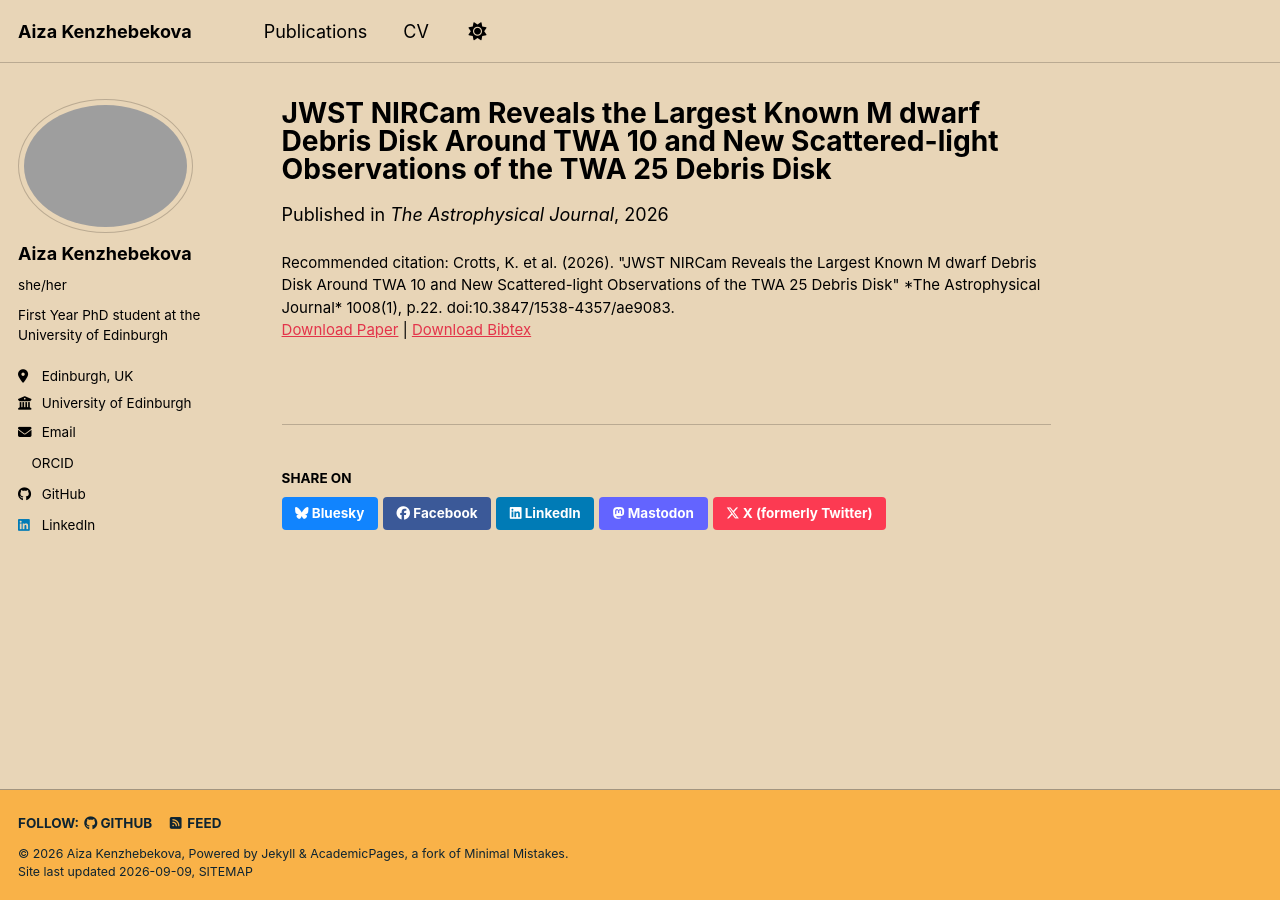
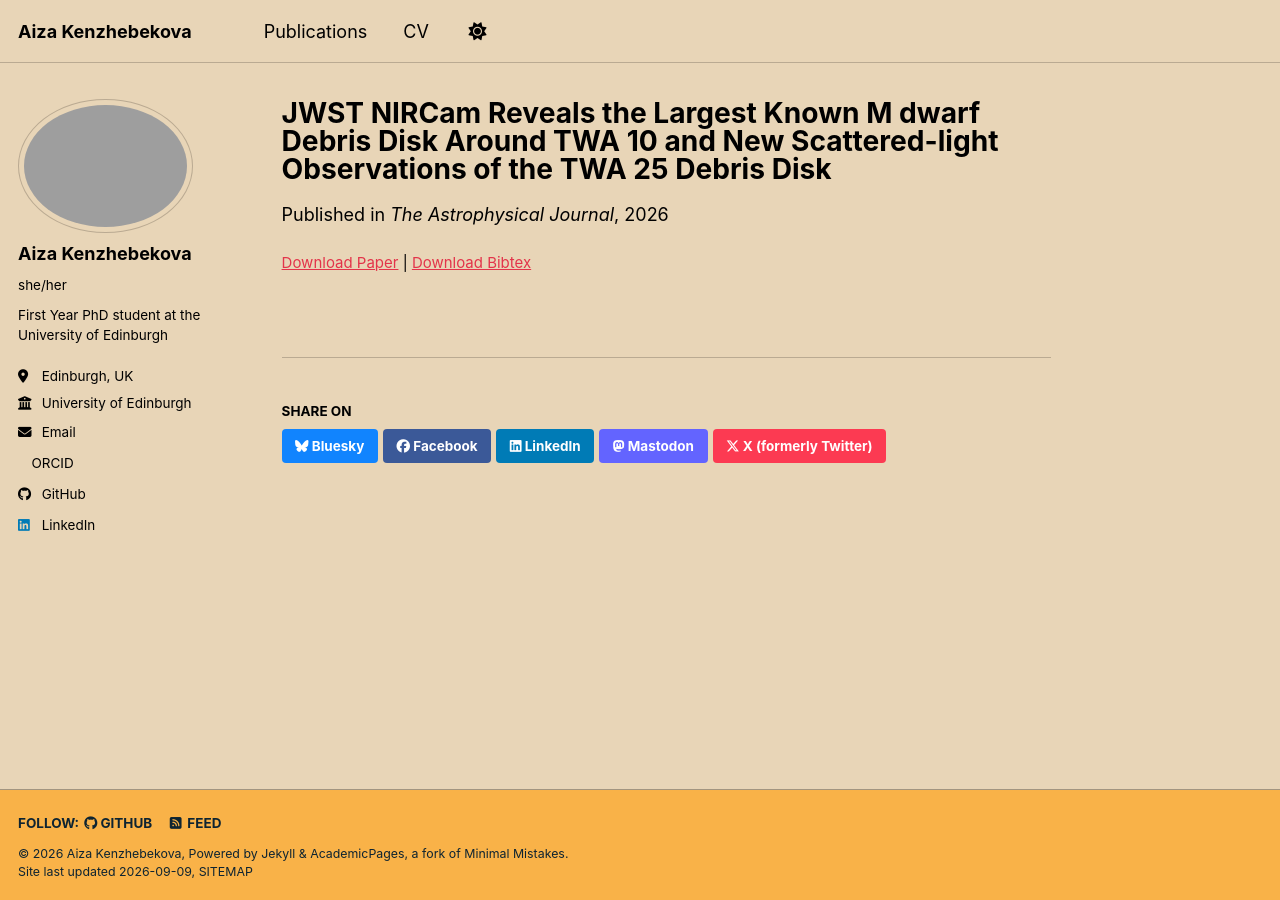
Before and after one commit to aiza-kenzhebekova/aiza-kenzhebekova.github.io, a Jekyll site: the page built from _publications/2026-09-crotts.md, in a window 1280 px wide. Built offline with Jekyll 4.4.1, drawn with Linux system fonts in a browser that asks for light colours; a style sheet for code colours, icons or effects is not loaded; part of the change alters nothing that is shown.

Commit message:
Comment out citation in 2026-09-crotts.md
Comment out the citation line in the publication entry.

```diff
--- a/_publications/2026-09-crotts.md
+++ b/_publications/2026-09-crotts.md
@@ -7,5 +7,5 @@ date: 2026-09-01
 venue: 'The Astrophysical Journal'
 paperurl: 'https://aiza-kenzhebekova.github.io/files/Crotts_2026_ApJ_1008_22.pdf'
 bibtexurl: 'https://aiza-kenzhebekova.github.io/files/crotts2026.bib'
-citation: 'Crotts, K. et al. (2026). "JWST NIRCam Reveals the Largest Known M dwarf Debris Disk Around TWA 10 and New Scattered-light Observations of the TWA 25 Debris Disk" *The Astrophysical Journal* 1008(1), p.22. doi:10.3847/1538-4357/ae9083.'
+#citation: 'Crotts, K. et al. (2026). "JWST NIRCam Reveals the Largest Known M dwarf Debris Disk Around TWA 10 and New Scattered-light Observations of the TWA 25 Debris Disk" *The Astrophysical Journal* 1008(1), p.22. doi:10.3847/1538-4357/ae9083.'
 ---
```
